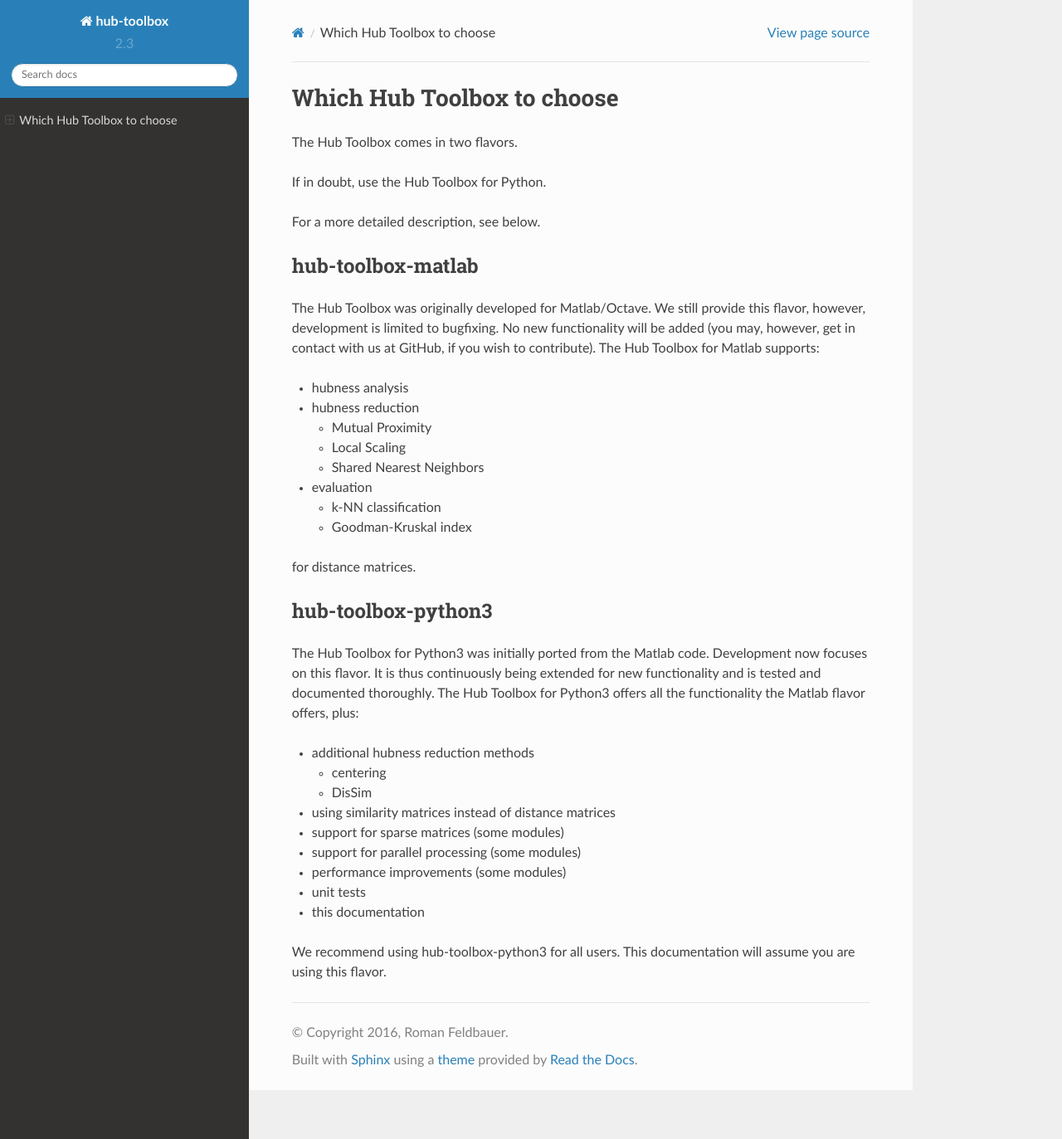
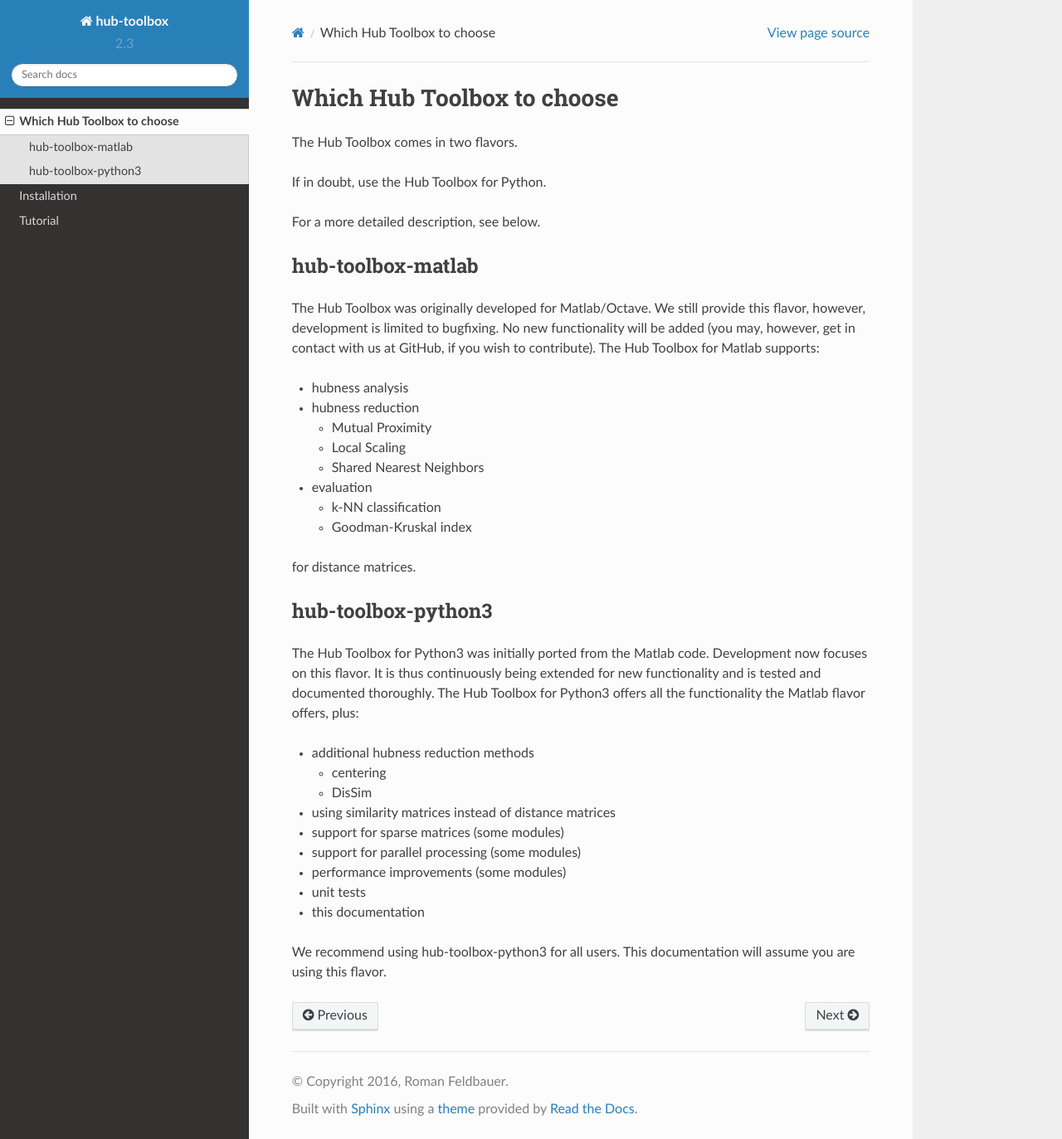
Before and after one commit to OFAI/hub-toolbox-python3, a Sphinx documentation site: the page built from docs/user/matlab_vs_python.rst, in a window 1280 px wide and 1373 px high. Shown: the whole window at 83% size. Built offline with Sphinx 7.4.7 and the Read the Docs theme 2.0.0, drawn with Linux system fonts in a browser that asks for light colours; pages that are not in the unit, such as notebooks, are missing from menus.

Commit message:
doc - init

```diff
--- a/docs/index.rst
+++ b/docs/index.rst
@@ -16,6 +16,7 @@
 .. toctree::
   :maxdepth: 2
 
+  user/matlab_vs_python
   user/installation
   user/tutorial
 
--- /dev/null
+++ b/docs/user/installation.rst
@@ -0,0 +1,4 @@
+Installation
+============
+
+work-in-proress
--- /dev/null
+++ b/docs/user/tutorial.rst
@@ -0,0 +1,4 @@
+Tutorial
+========
+
+work-in-progress
```
